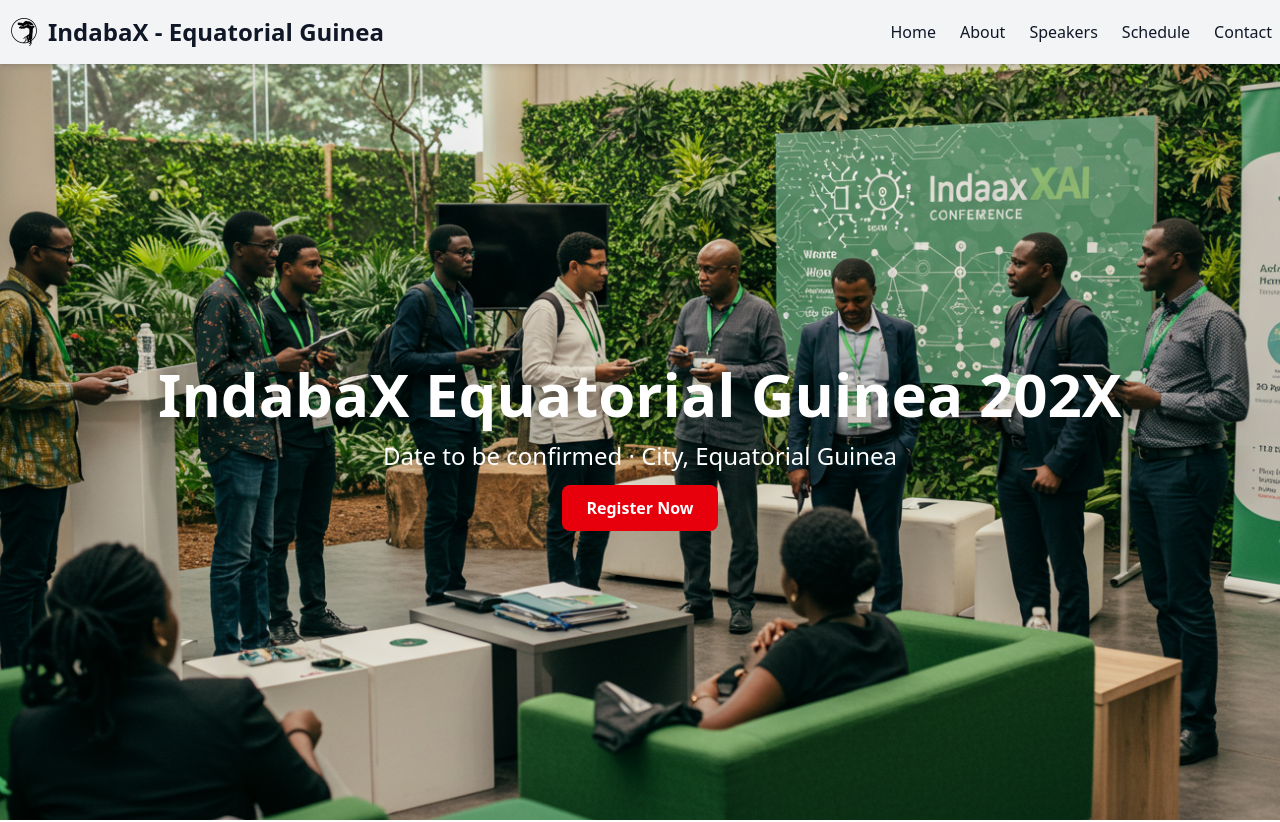
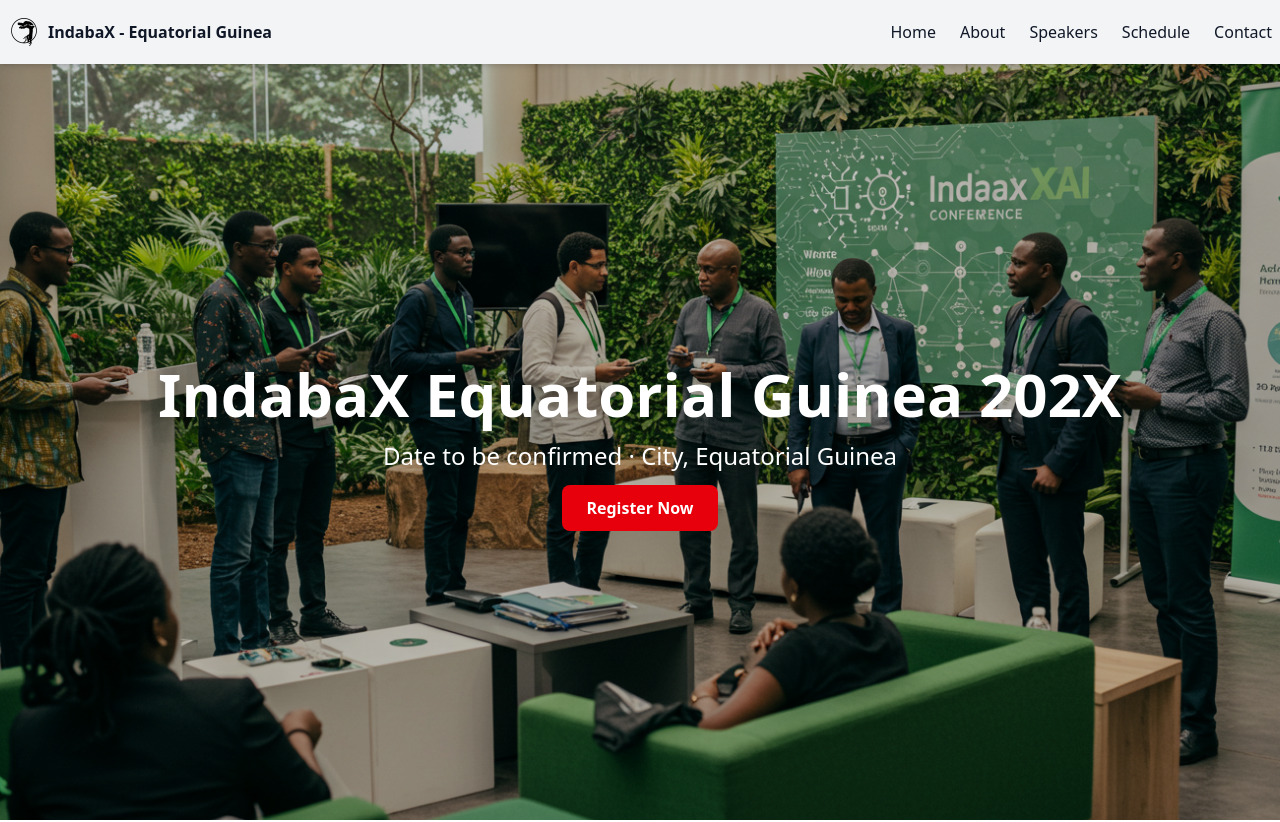
Before and after one commit to NeoPhetoane/IndabaX_Equatorial_Guinea, a React (Vite) app: page / in a window 1280 px wide. Shown: the top 822 px of the page. Built offline with nearby package versions, Linux system fonts and the light colour scheme.

Commit message:
Overlay added to hero image for better text visibility and the registration button wrapped in link tags for routing.

```diff
--- a/src/components/Navbar.jsx
+++ b/src/components/Navbar.jsx
@@ -12,7 +12,7 @@ const Navbar = () => {
         <Link to="/">
           <div className="flex items-center space-x-2">
             <img src="/logo.png" alt="IndabaX Logo" className="h-8 w-auto" />
-            <span className="text-2xl font-bold text-gray-900">
+            <span className="text-1xl font-bold text-gray-900">
               IndabaX - Equatorial Guinea
             </span>
           </div>
--- a/src/pages/Home.jsx
+++ b/src/pages/Home.jsx
@@ -1,3 +1,5 @@
+import { Link } from "react-router-dom";
+
 // Placeholder speakers
 const speakers = [
   {
@@ -32,7 +34,12 @@ export default function Home() {
   return (
     <main className="font-sans text-gray-800">
       {/* Hero Section */}
-      <section className="bg-[url('/hero2.jpg')] bg-cover bg-center text-white text-center py-75 px-4">
+      <section
+        className="relative bg-cover bg-center text-white text-center py-75 px-4"
+        style={{ backgroundImage: "url('/hero2.jpg')" }}
+      >
+        <div className="absolute inset-0 bg-black/20"></div>
+        <div className="relative z-10">
           <h1 className="text-4xl md:text-6xl font-bold mb-4">
             IndabaX Equatorial Guinea 202X
           </h1>
@@ -40,12 +47,13 @@ export default function Home() {
             Date to be confirmed · City, Equatorial Guinea
           </p>
           {/*Button component to replace it later */}
-        <a
-          href="#register"
+          <Link
+            to="/registration"
             className="bg-red-600 hover:bg-red-700 text-white font-semibold py-3 px-6 rounded-lg transition"
           >
             Register Now
-        </a>
+          </Link>
+        </div>
       </section>
 
       {/* Event Summary */}
```
Lines whose indentation alone changed are shown as unchanged.
